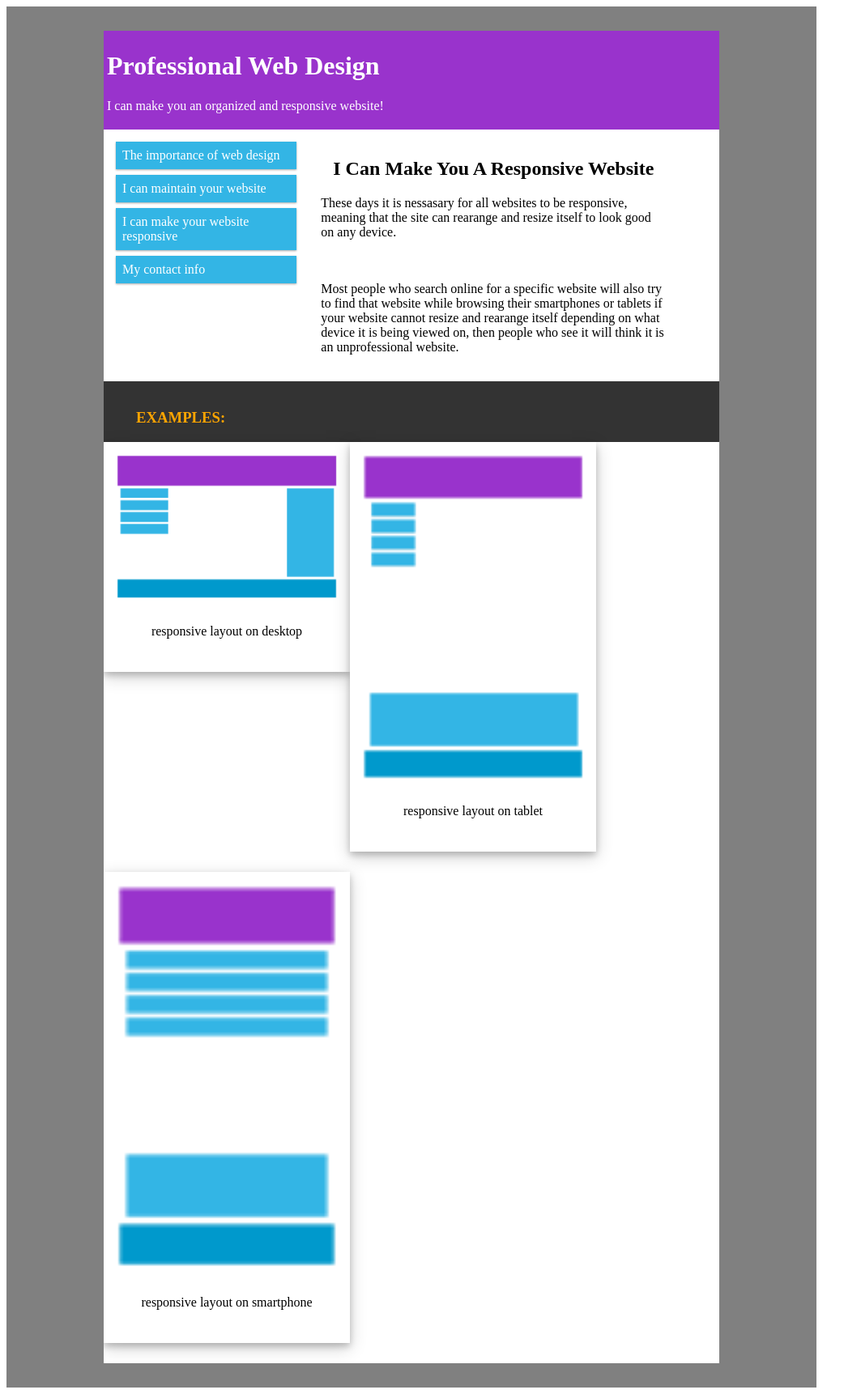
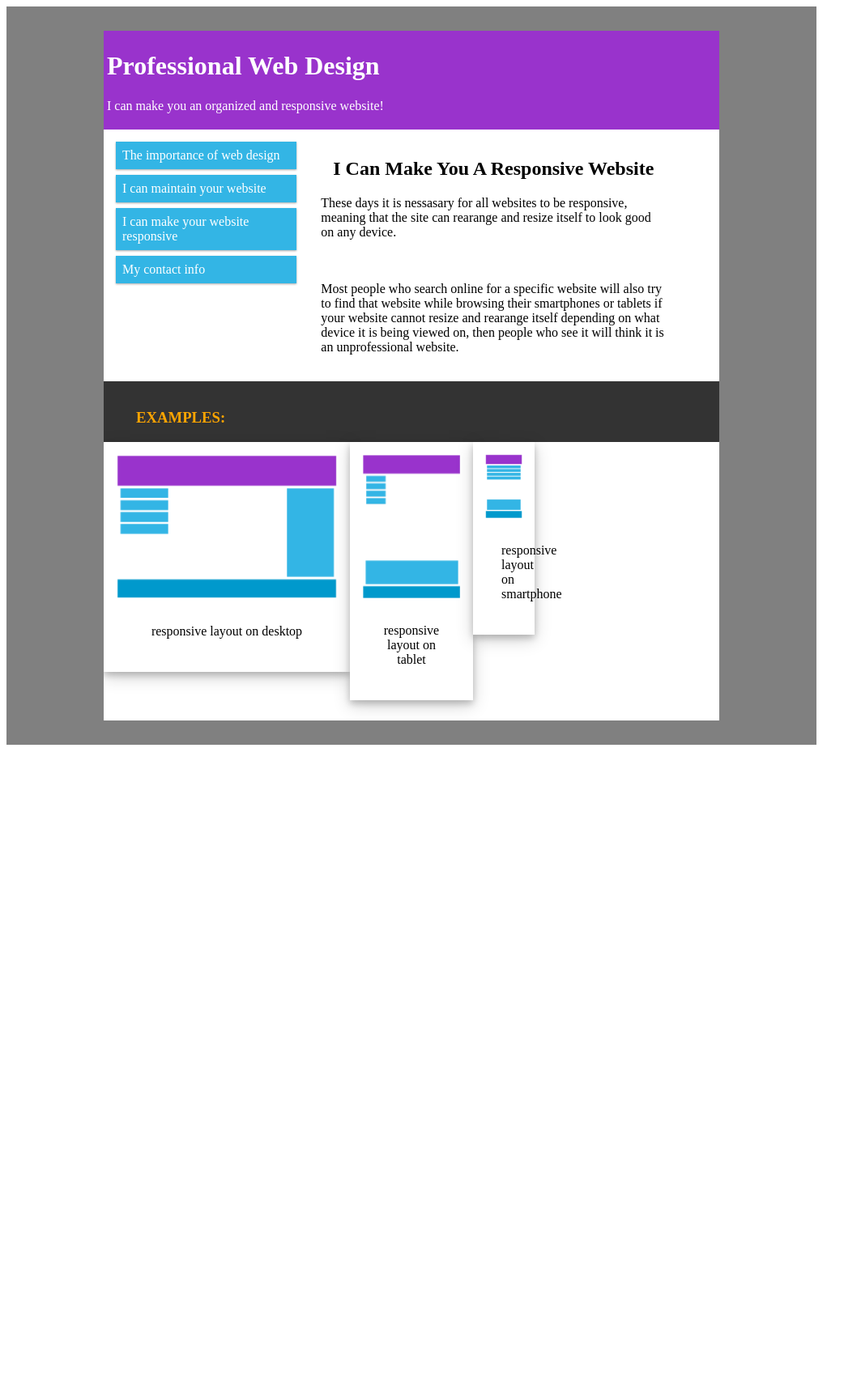
Before and after one commit to kogamikirito/kogamikirito.github.io, a Jekyll site: the page responsive/index.html, which Jekyll copies as it is, in a window 1280 px wide. Shown: the whole page at 81% size, without its empty margins (0-1063 px from the left). Built offline with Jekyll 4.4.1, drawn with Linux system fonts in a browser that asks for light colours; after the commit the page ends 928 px from its top, so only the background shows below that.

Commit message:
Update index.html
tablet and phone

```diff
--- a/responsive/index.html
+++ b/responsive/index.html
@@ -92,6 +92,21 @@ div.clearfix{border-color:grey;
 
 div.polaroid {
   width: 40%;
+  background-color: white;
+  box-shadow: 0 4px 8px 0 rgba(0, 0, 0, 0.2), 0 6px 20px 0 rgba(0, 0, 0, 0.19);
+  margin-bottom: 25px;
+}
+
+   div.tablet {
+  width: 20%;
+  background-color: white;
+  box-shadow: 0 4px 8px 0 rgba(0, 0, 0, 0.2), 0 6px 20px 0 rgba(0, 0, 0, 0.19);
+  margin-bottom: 25px;
+}
+
+
+    div.phone {
+  width: 10%;
   background-color: white;
   box-shadow: 0 4px 8px 0 rgba(0, 0, 0, 0.2), 0 6px 20px 0 rgba(0, 0, 0, 0.19);
   margin-bottom: 25px;
@@ -207,14 +222,14 @@ if your website cannot resize and rearange itself depending on what device it is
   </div>
 </div>
 
-<div class="col-8 col-m-8 polaroid">
+<div class="col-8 col-m-8 tablet">
   <img src="http://kogamikirito.github.io/images/tablet.png" alt="Norway" style="width:100%">
   <div class="container">
     <p>responsive layout on tablet</p>
   </div>
 </div>
 
-<div class="col-8 col-m-8 polaroid">
+<div class="col-8 col-m-8 phone">
   <img src="http://kogamikirito.github.io/images/phone.png" alt="Norway" style="width:100%">
   <div class="container">
     <p>responsive layout on smartphone</p>
```
